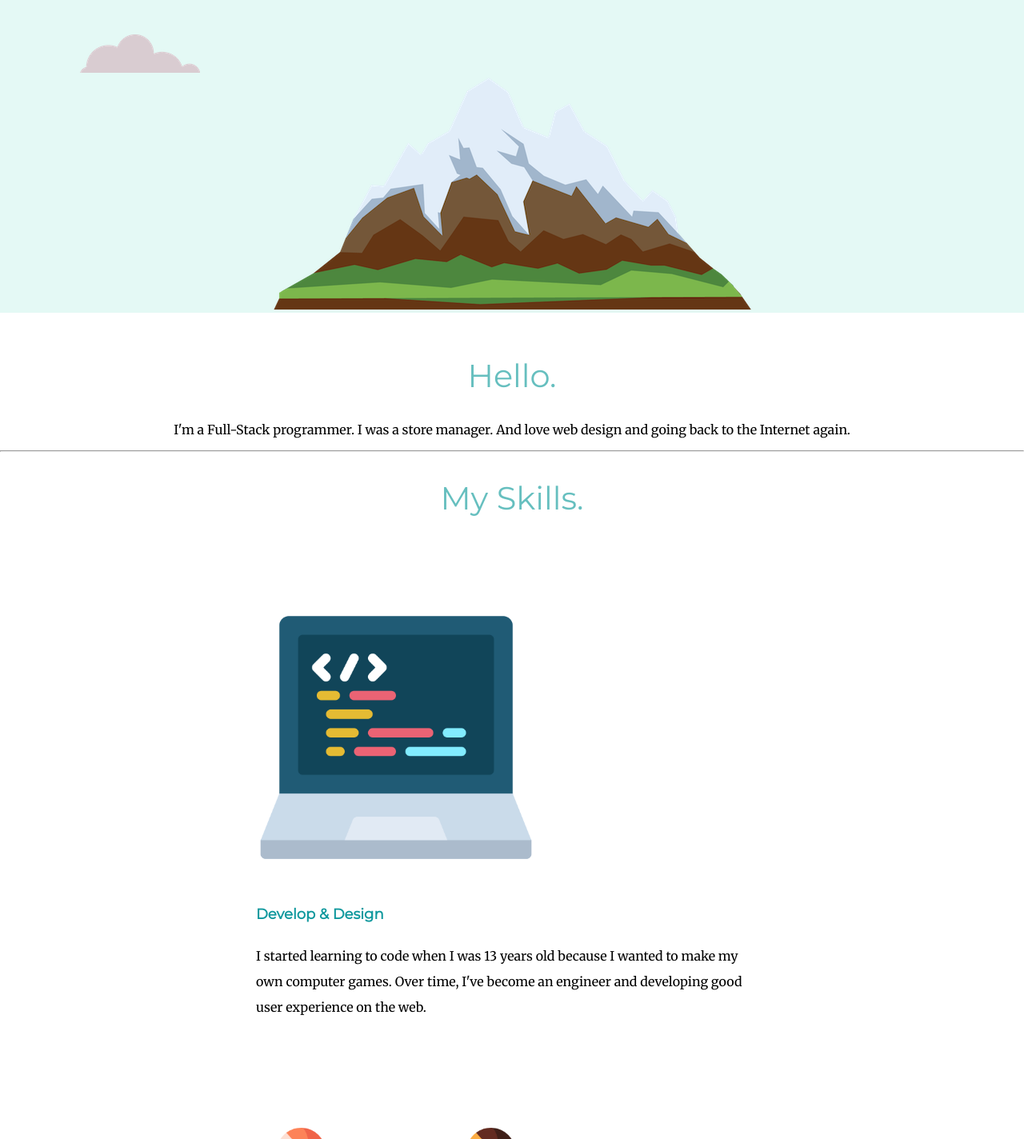
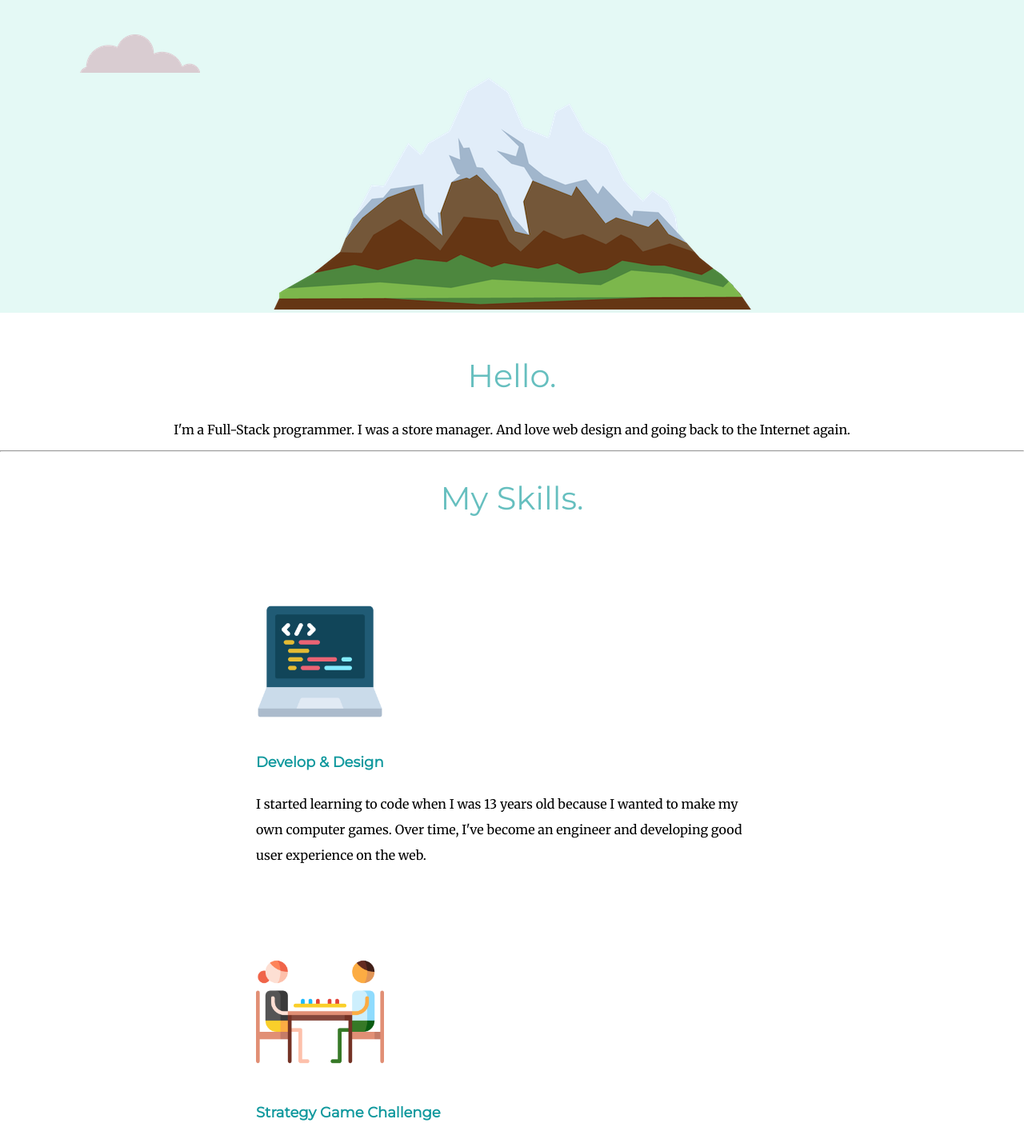
Before and after one commit to blp100/CssWork, a plain HTML site: page index.html in a window 1280 px wide. Shown: the part 345-1769 px from the top of the page at 80% size. Drawn offline with Linux system fonts and the light colour scheme.

Commit message:
Update style.css

```diff
--- a/css/style.css
+++ b/css/style.css
@@ -49,10 +49,10 @@ a{
     line-height: 2;
 }
 .programmer-image{
-    width: 350px;
-    height: 350px;
+    width: 25%;
+    height: 25%;
 }
 .boardgamer-image{
-    width: 350px;
-    height: 350px;
+    width: 25%;
+    height: 25%;
 }
```
